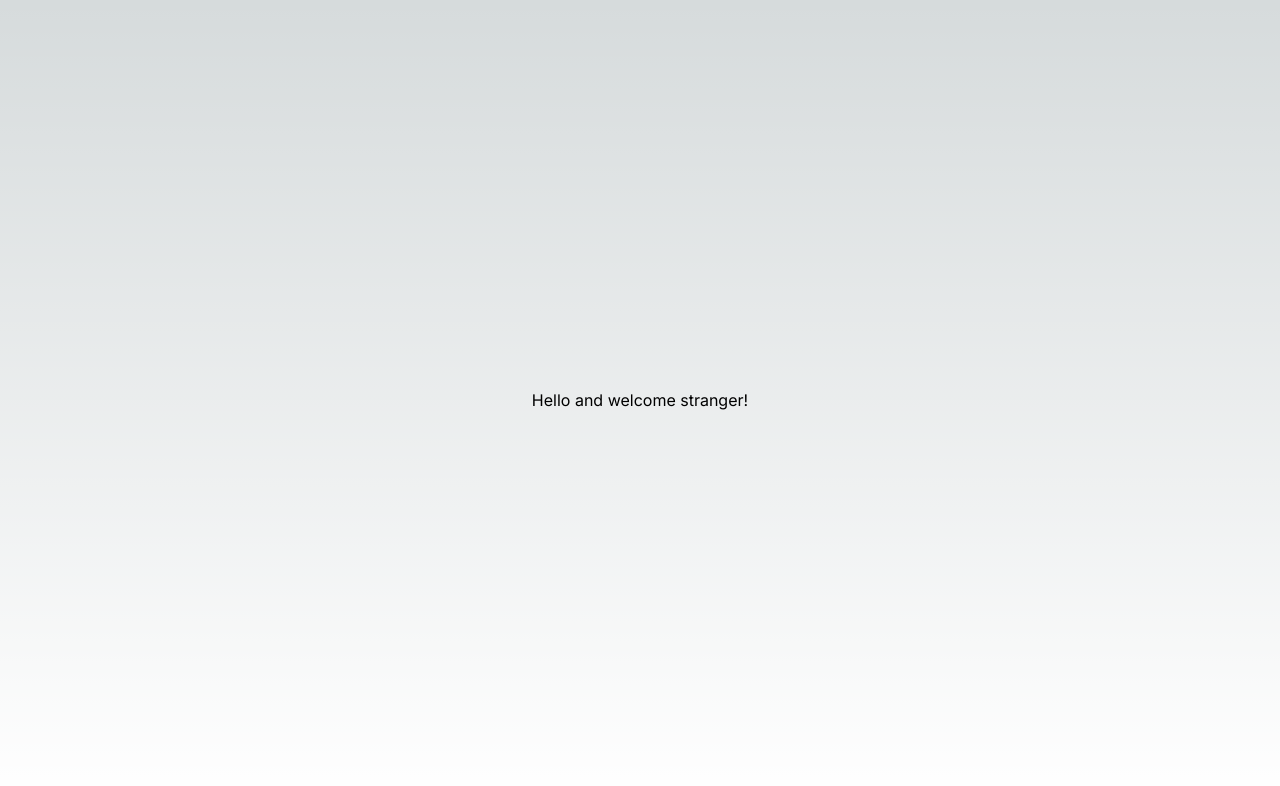
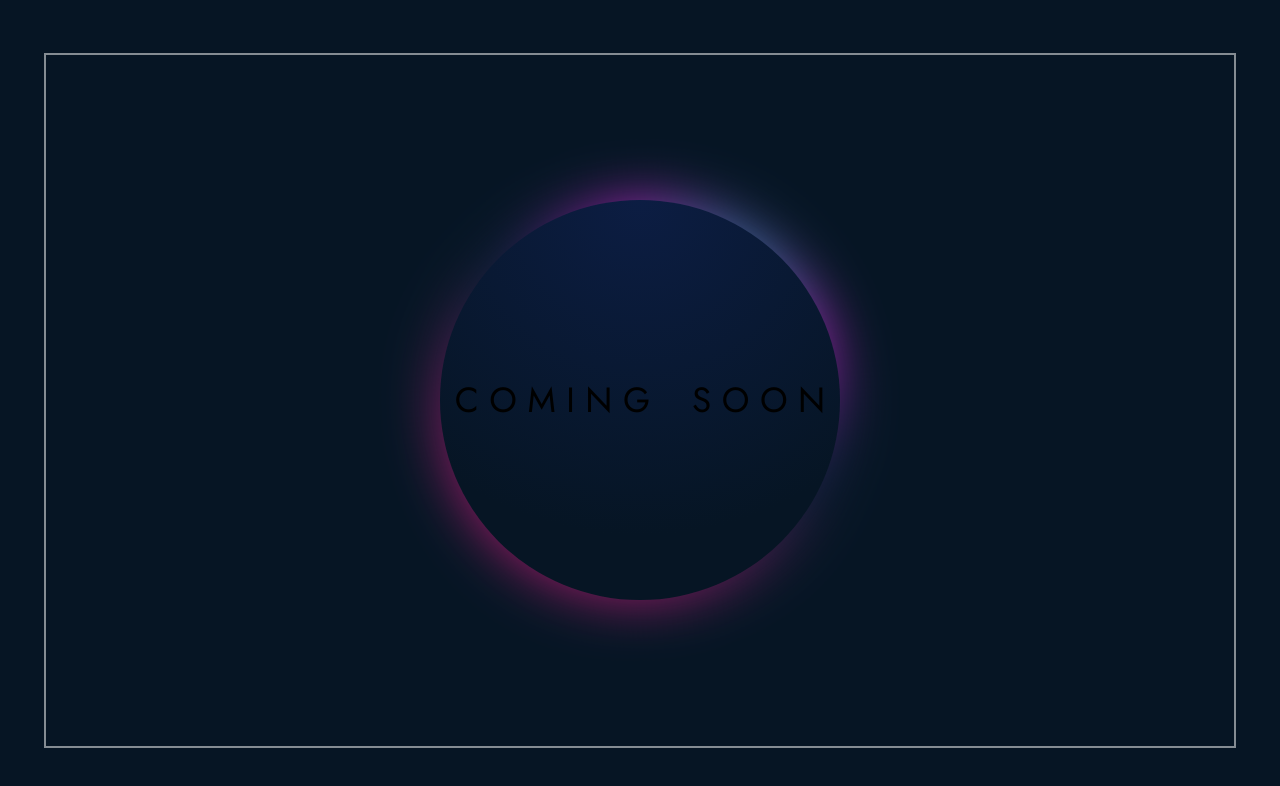
Before and after one commit to RandomBlueGuy/PortFolio-Front-End, a Next.js app: page / in a window 1280 px wide. Shown: the top 786 px of the page. Built offline with nearby package versions, Linux system fonts and the light colour scheme.

Commit message:
add initial animation

```diff
--- a/src/app/globals.css
+++ b/src/app/globals.css
@@ -1,103 +1,26 @@
-:root {
-  --max-width: 1100px;
-  --border-radius: 12px;
-  --font-mono: ui-monospace, Menlo, Monaco, 'Cascadia Mono', 'Segoe UI Mono',
-    'Roboto Mono', 'Oxygen Mono', 'Ubuntu Monospace', 'Source Code Pro',
-    'Fira Mono', 'Droid Sans Mono', 'Courier New', monospace;
-
-  --foreground-rgb: 0, 0, 0;
-  --background-start-rgb: 214, 219, 220;
-  --background-end-rgb: 255, 255, 255;
-
-  --primary-glow: conic-gradient(
-    from 180deg at 50% 50%,
-    #16abff33 0deg,
-    #0885ff33 55deg,
-    #54d6ff33 120deg,
-    #0071ff33 160deg,
-    transparent 360deg
-  );
-  --secondary-glow: radial-gradient(
-    rgba(255, 255, 255, 1),
-    rgba(255, 255, 255, 0)
-  );
-
-  --tile-start-rgb: 239, 245, 249;
-  --tile-end-rgb: 228, 232, 233;
-  --tile-border: conic-gradient(
-    #00000080,
-    #00000040,
-    #00000030,
-    #00000020,
-    #00000010,
-    #00000010,
-    #00000080
-  );
-
-  --callout-rgb: 238, 240, 241;
-  --callout-border-rgb: 172, 175, 176;
-  --card-rgb: 180, 185, 188;
-  --card-border-rgb: 131, 134, 135;
-}
-
-@media (prefers-color-scheme: dark) {
-  :root {
-    --foreground-rgb: 255, 255, 255;
-    --background-start-rgb: 0, 0, 0;
-    --background-end-rgb: 0, 0, 0;
-
-    --primary-glow: radial-gradient(rgba(1, 65, 255, 0.4), rgba(1, 65, 255, 0));
-    --secondary-glow: linear-gradient(
-      to bottom right,
-      rgba(1, 65, 255, 0),
-      rgba(1, 65, 255, 0),
-      rgba(1, 65, 255, 0.3)
-    );
-
-    --tile-start-rgb: 2, 13, 46;
-    --tile-end-rgb: 2, 5, 19;
-    --tile-border: conic-gradient(
-      #ffffff80,
-      #ffffff40,
-      #ffffff30,
-      #ffffff20,
-      #ffffff10,
-      #ffffff10,
-      #ffffff80
-    );
-
-    --callout-rgb: 20, 20, 20;
-    --callout-border-rgb: 108, 108, 108;
-    --card-rgb: 100, 100, 100;
-    --card-border-rgb: 200, 200, 200;
-  }
-}
+@import url('https://fonts.googleapis.com/css2?family=Jost&family=Quicksand&display=swap');
 
 * {
   box-sizing: border-box;
   padding: 0;
   margin: 0;
+  font-family: 'Jost', sans-serif;
+  font-size: 35PX;
 }
 
 html,
 body {
-  max-width: 100vw;
+  width: 100vw;
+  height: 100vh;
   overflow-x: hidden;
 }
 
 body {
-  color: rgb(var(--foreground-rgb));
-  background: linear-gradient(
-      to bottom,
-      transparent,
-      rgb(var(--background-end-rgb))
-    )
-    rgb(var(--background-start-rgb));
-}
-
-a {
-  color: inherit;
-  text-decoration: none;
+  display: flex;
+  align-items: center;
+  justify-content: center;
+  padding: 1rem;
+  background-color: rgb(6, 21, 36);
 }
 
 @media (prefers-color-scheme: dark) {
--- a/src/app/page.js
+++ b/src/app/page.js
@@ -1,16 +1,16 @@
-import Image from 'next/image'
-import styles from './page.module.css'
+import Image from "next/image";
+import styles from "./page.module.css";
+import Darksun from "../components/darksun";
 
 export default function Home() {
   return (
     <main className={styles.main}>
       <div className={`${styles.description} ${styles.center}`}>
         <p>
-          Hello and welcome stranger!
+        C O M I N G&nbsp;&nbsp;&nbsp;&nbsp;S O O N
         </p>
-        <div>
-        </div>
       </div>
+        <Darksun/>
     </main>
-  )
+  );
 }
--- a/src/app/page.module.css
+++ b/src/app/page.module.css
@@ -4,6 +4,10 @@
   justify-content: space-between;
   align-items: center;
   justify-content: center;
-  padding: 6rem;
-  min-height: 100vh;
+  border: 2px solid rgba(255, 255, 255, 0.511);
+  height: calc(100% - 1rem);
+  width: calc(100% - 0.5rem);
+  box-sizing: border-box;
+  overflow: hidden;
+  font-family: 'Jost', sans-serif;
 }
--- /dev/null
+++ b/src/components/darksun/component.module.css
@@ -0,0 +1,69 @@
+.sun__ctn {
+  z-index: -2;
+  display: flex;
+  align-items: center;
+  justify-content: center;
+  position: absolute;
+}
+
+.sun {
+  position: absolute;
+  z-index: -1;
+  display: flex;
+  aspect-ratio: 1;
+  width: 50vw;
+  max-width: 400px;
+  border-radius: 50%;
+  background: radial-gradient(
+    circle,
+    rgba(12, 29, 67, 1) 0%,
+    rgba(6, 21, 36, 1) 75%
+  );
+  background-size: 100% 200%;
+  background-position: bottom center;
+}
+
+.sunshine {
+  z-index: -2;
+  display: flex;
+  align-items: center;
+  justify-content: center;
+  aspect-ratio: 1;
+  width: 35vw;
+  /* height: 450px; */
+  max-width: 500px;
+  border-radius: 50%;
+  background: radial-gradient(
+    circle,
+    rgb(25, 156, 170),
+    rgb(168, 33, 178),
+    rgb(10, 36, 62),
+    rgb(170, 25, 110),
+    rgb(170, 25, 90)
+  );
+  background-size: 150% 150%;
+  /* background-position: bottom center; */
+  filter: blur(30px);
+  animation: background-pan 15s cubic-bezier(0.57, 0.87, 0.33, 0.57) infinite;
+}
+
+@keyframes background-pan {
+  0% {
+    rotate: 0deg;
+    scale: 0.8;
+  }
+  25% {
+    /* background-position: top right; */
+  }
+  50% {
+    /* background-position: bottom right; */
+    scale: 0.9;
+  }
+  75% {
+    /* background-position: bottom left; */
+  }
+  100% {
+    rotate: 360deg;
+    scale: 0.8;
+  }
+}
--- /dev/null
+++ b/src/components/darksun/index.js
@@ -0,0 +1,19 @@
+import React from "react";
+import componentStyles from "./component.module.css";
+
+const Darksun = () => {
+  // function shine() {
+  //   for(let i = 0 ; i > 6 ; i++){}
+  // }
+  return (
+    // <main>
+    <div className={componentStyles.sun__ctn}>
+      <div className={componentStyles.sunshine}></div>
+
+      <div className={componentStyles.sun}></div>
+    </div>
+    // </main>
+  );
+};
+
+export default Darksun;
```
